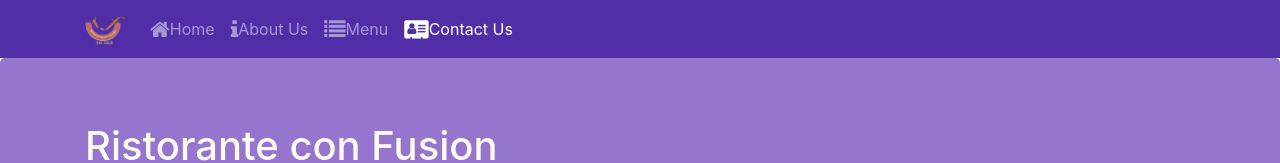
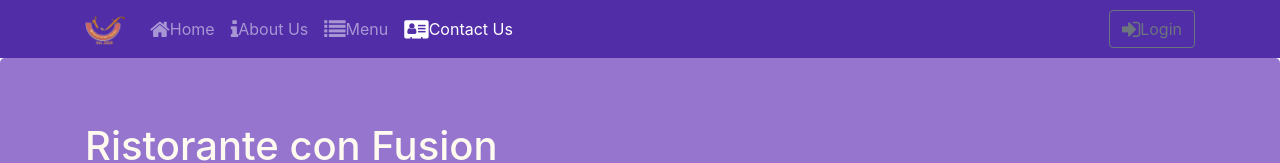
Before and after one commit to jhonnydv/FrontEndDevelopmentWithReact, a React (Create React App) app in the folder confusion/my-app/: page /contactus in a window 1280 px wide. Shown: the top 163 px of the page. Built offline with nearby package versions, Linux system fonts and the light colour scheme.

Commit message:
uncontrolled form
feat: uncontrolled form

```diff
--- a/confusion/my-app/src/components/HeaderComponent.js
+++ b/confusion/my-app/src/components/HeaderComponent.js
@@ -1,18 +1,31 @@
 import React, { Component } from 'react';
-import { Nav, NavbarToggler, Collapse, NavItem, Navbar, NavbarBrand, Jumbotron } from 'reactstrap';
+import { Nav, NavbarToggler, Collapse, NavItem, Navbar, NavbarBrand, Jumbotron, Button, Modal, ModalHeader, ModalBody, Form, FormGroup, Input, Label } from 'reactstrap';
 import { NavLink } from 'react-router-dom';
 
 class Header extends Component {
   constructor(props) {
     super(props);
     this.toggleNav = this.toggleNav.bind(this);
+    this.toggleModal = this.toggleModal.bind(this);
+    this.handleLogin = this.handleLogin.bind(this);
     this.state = {
       isNavOpen : false,
+      isModalOpen: false,
     };
   }
   toggleNav() {
     this.setState({ isNavOpen : !this.state.isNavOpen});
   }
+  toggleModal() {
+    this.setState({ isModalOpen : !this.state.isModalOpen});
+  }
+  handleLogin(event) {
+    this.toggleModal();
+    alert("Username: " + this.username.value + " Password: " + this.password.value
+        + " Remember: " + this.remember.checked);
+    event.preventDefault();
+
+}
   render() {
     return(
     <React.Fragment>
@@ -45,6 +58,14 @@
                 </NavLink>
               </NavItem>
             </Nav>
+            <Nav className="ml-auto" navbar>
+              <NavItem>
+                <Button outline onClick={this.toggleModal}>
+                  <span className="fa fa-sign-in fa-lg"></span>
+                  Login
+                </Button>
+              </NavItem>
+            </Nav>
           </Collapse>
         </div>
 
@@ -59,6 +80,31 @@
                </div>
            </div>
        </Jumbotron>
+       <Modal isOpen={this.state.isModalOpen} toggle={this.toggleModal}>
+         <ModalHeader toggle={this.toggleModal}>Login</ModalHeader>
+         <ModalBody>
+           <Form onSubmit={this.handleLogin}>
+              <FormGroup>
+                <Label htmlFor="username">Username</Label>
+                <Input type="text" id="username" name="username"
+                innerRef={(input) => this.username = input}></Input>
+              </FormGroup>
+              <FormGroup>
+                <Label htmlFor="password">Password</Label>
+                <Input type="password" id="password" name="password"
+                innerRef={(input) => this.password = input}></Input>
+              </FormGroup>
+              <FormGroup check>
+                <Label check>
+                  <Input type="checkbox" name="remember"
+                  innerRef={(input) => this.remember = input}/>Remember Me
+                </Label>
+              </FormGroup>
+                <Button type="submit" value="submit" color="primary">Login</Button>
+           </Form>
+
+         </ModalBody>
+       </Modal>
     </React.Fragment>
     );
   }
```
